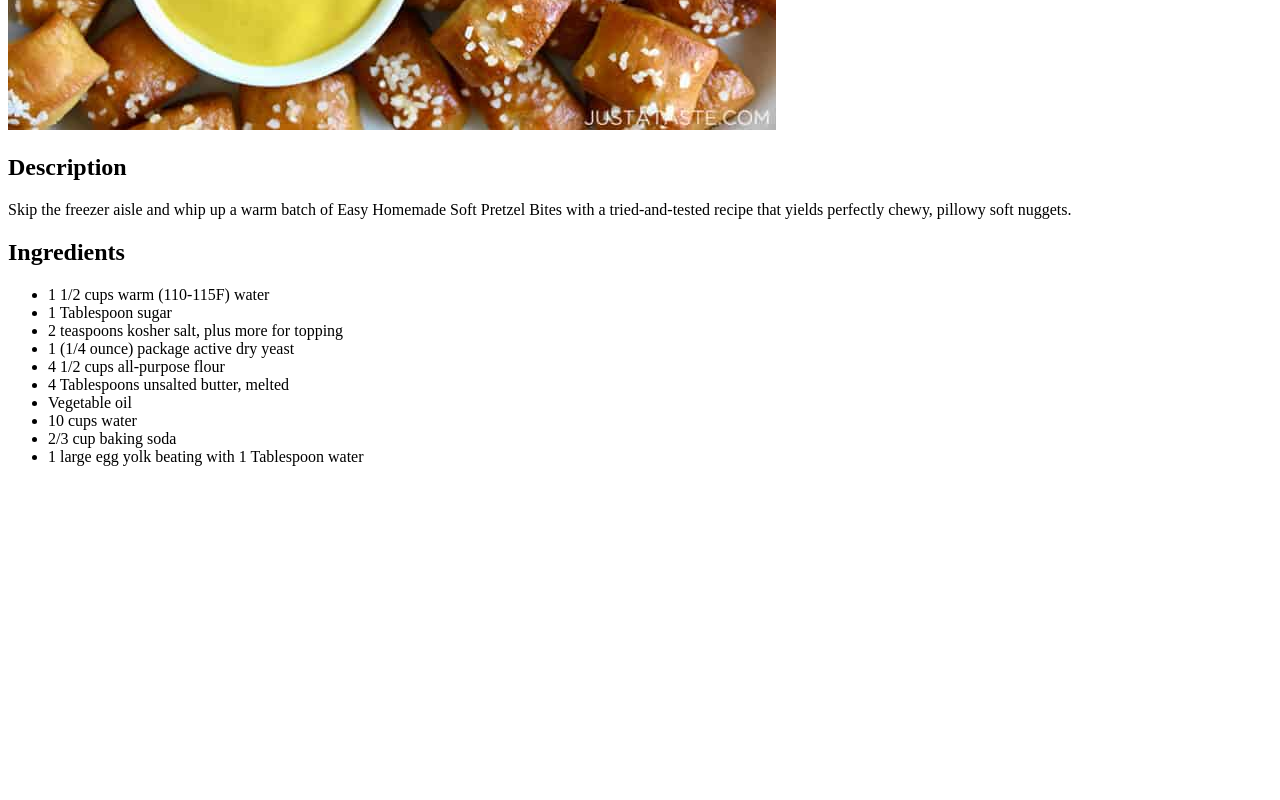
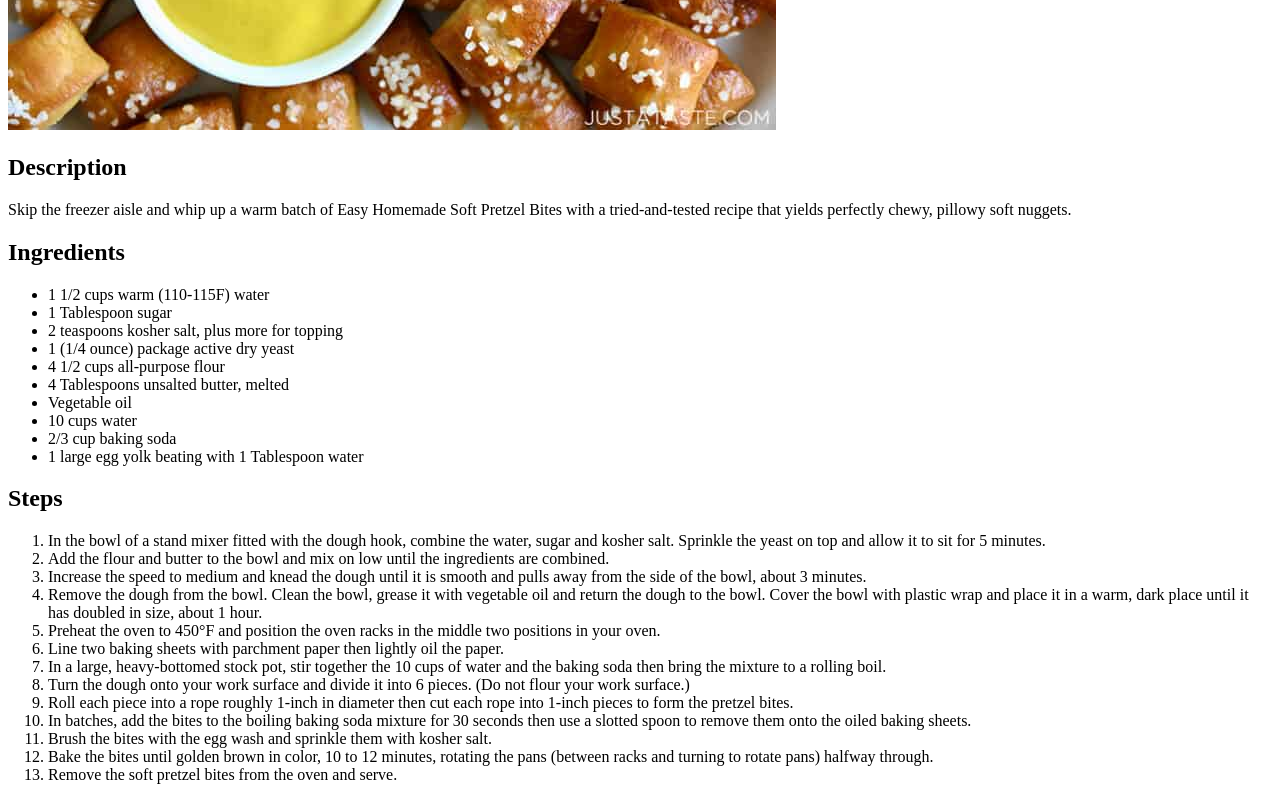
Before and after one commit to wtrim1453/odin-recipes, a plain HTML site: page recipes/pretzelbites.html in a window 1280 px wide. Shown: the part 1108-1908 px from the top of the page. Before the commit the page ends 1590 px from the top, so only its background shows below. Drawn offline with Linux system fonts and the light colour scheme.

Commit message:
Add recipe to pretzelbites.html

```diff
--- a/recipes/pretzelbites.html
+++ b/recipes/pretzelbites.html
@@ -29,5 +29,45 @@
             <li>2/3 cup baking soda</li>
             <li>1 large egg yolk beating with 1 Tablespoon water</li>
         </ul>
+
+        <h2>Steps</h2>
+        <ol>
+            <li>In the bowl of a stand mixer fitted with the dough
+                hook, combine the water, sugar and kosher salt.
+                Sprinkle the yeast on top and allow it to sit for
+                5 minutes.</li>
+            <li>Add the flour and butter to the bowl and mix on
+                low until the ingredients are combined.</li>
+            <li>Increase the speed to medium and knead the dough
+                until it is smooth and pulls away from the side of
+                the bowl, about 3 minutes.</li>
+            <li>Remove the dough from the bowl. Clean the bowl,
+                grease it with vegetable oil and return the dough
+                to the bowl. Cover the bowl with plastic wrap and
+                place it in a warm, dark place until it has doubled
+                in size, about 1 hour.</li>
+            <li>Preheat the oven to 450°F and position the oven
+                racks in the middle two positions in your oven.</li>
+            <li>Line two baking sheets with parchment paper then
+                lightly oil the paper.</li>
+            <li>In a large, heavy-bottomed stock pot, stir together
+                the 10 cups of water and the baking soda then bring
+                the mixture to a rolling boil.</li>
+            <li>Turn the dough onto your work surface and divide it
+                into 6 pieces. (Do not flour your work surface.)</li>
+            <li>Roll each piece into a rope roughly 1-inch in
+                diameter then cut each rope into 1-inch pieces to
+                form the pretzel bites.</li>
+            <li>In batches, add the bites to the boiling baking soda
+                mixture for 30 seconds then use a slotted spoon to
+                remove them onto the oiled baking sheets.</li>
+            <li>Brush the bites with the egg wash and sprinkle them
+                with kosher salt.</li>
+            <li>Bake the bites until golden brown in color, 10 to 12
+                minutes, rotating the pans (between racks and turning
+                to rotate pans) halfway through.</li>
+            <li>Remove the soft pretzel bites from the oven and
+                serve.</li>
+        </ol>
     </body>
 </html>
```
